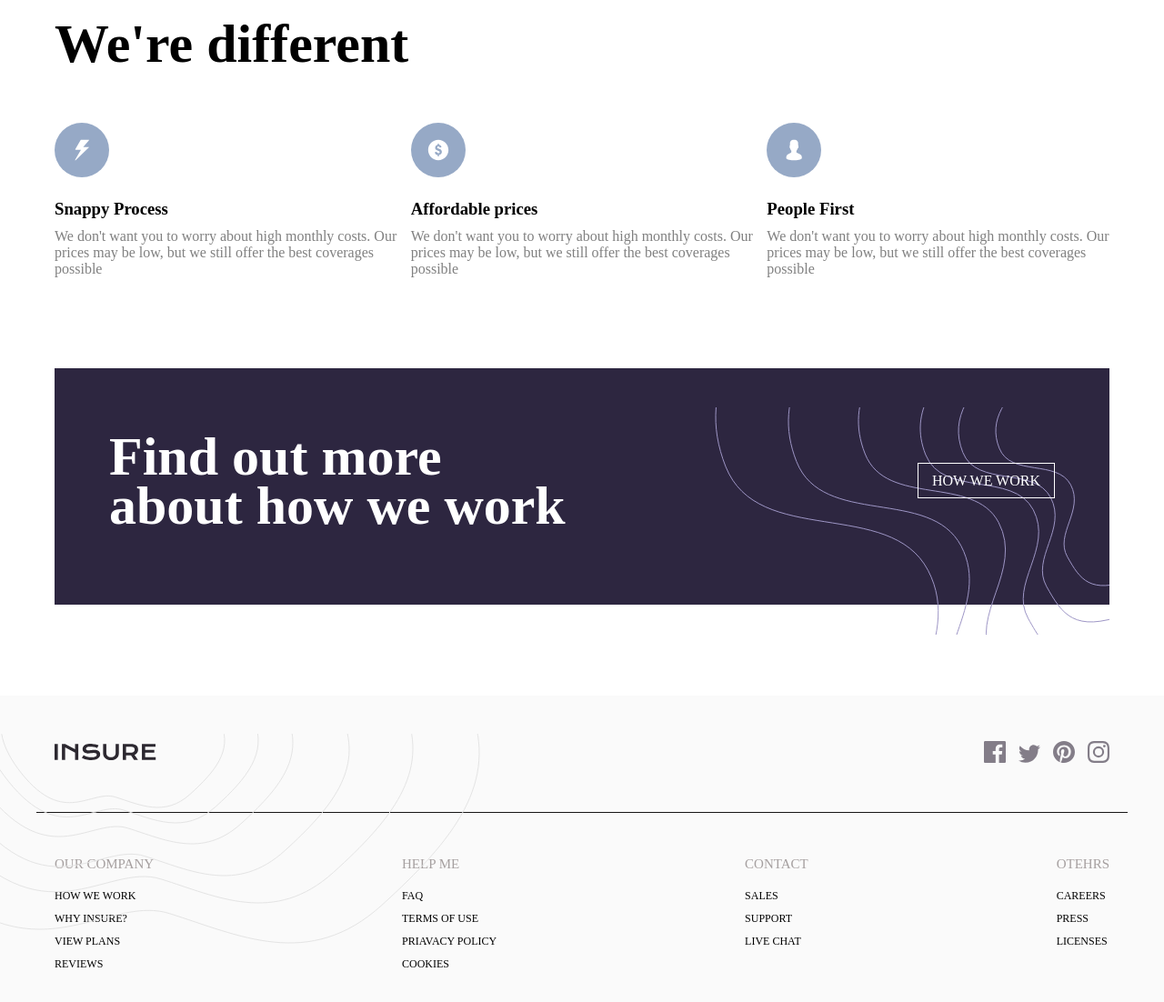
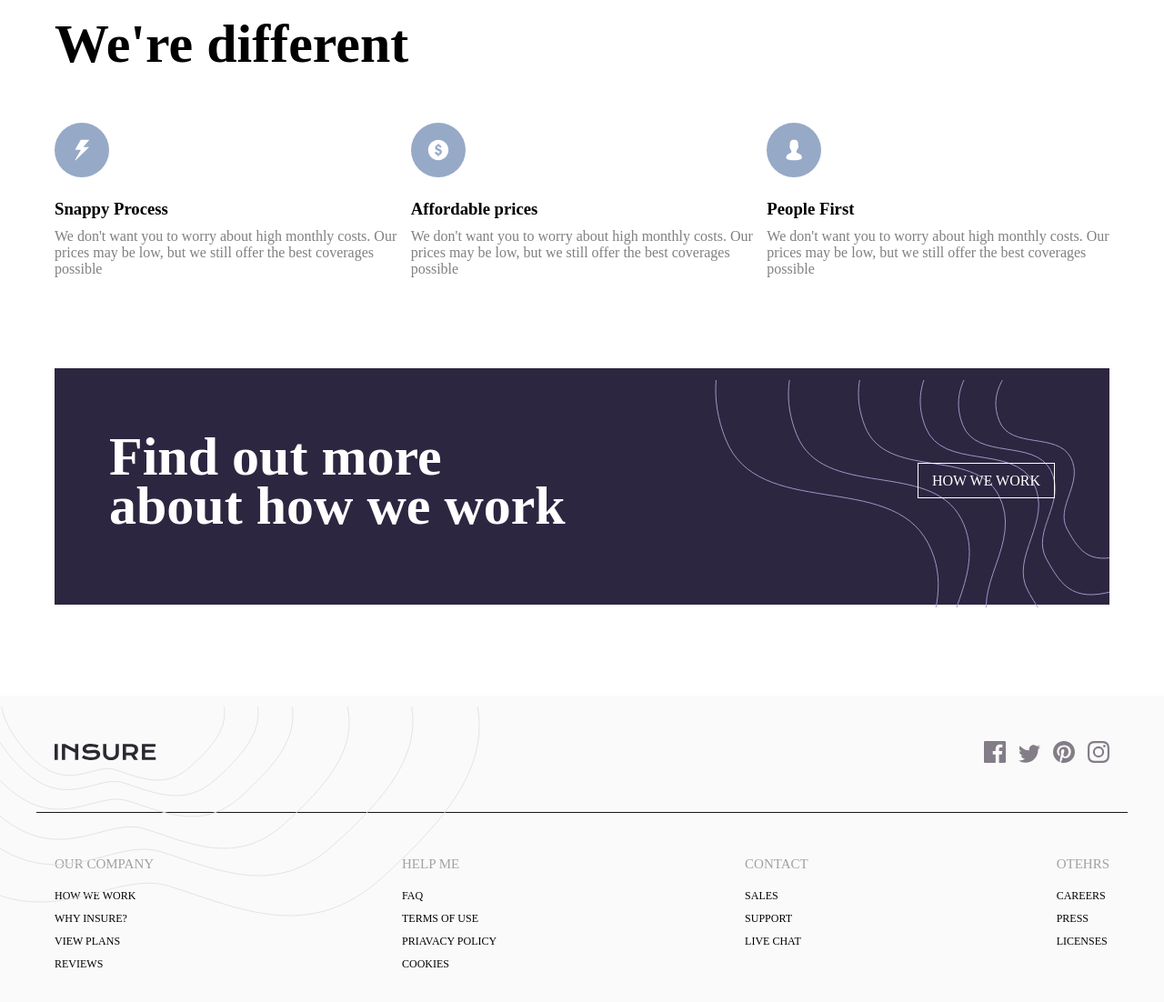
Before and after one commit to SwizzScript/insure_landing-page, a plain HTML site: page index.html in a window 1280 px wide. Shown: the part 992-2094 px from the top of the page at 91% size. Drawn offline with nearby package versions, Linux system fonts and the light colour scheme.

Commit message:
position correction

```diff
--- a/insure.css
+++ b/insure.css
@@ -212,13 +212,13 @@ main .man-child {
 
 .workfoot {
   position: absolute;
-  bottom: 420px;
+  bottom: 450px;
   right: 60px;
 }
 
 .downfoot {
   position: absolute;
-  bottom: 80px;
+  bottom: 110px;
 }
 
 .footer {
```
